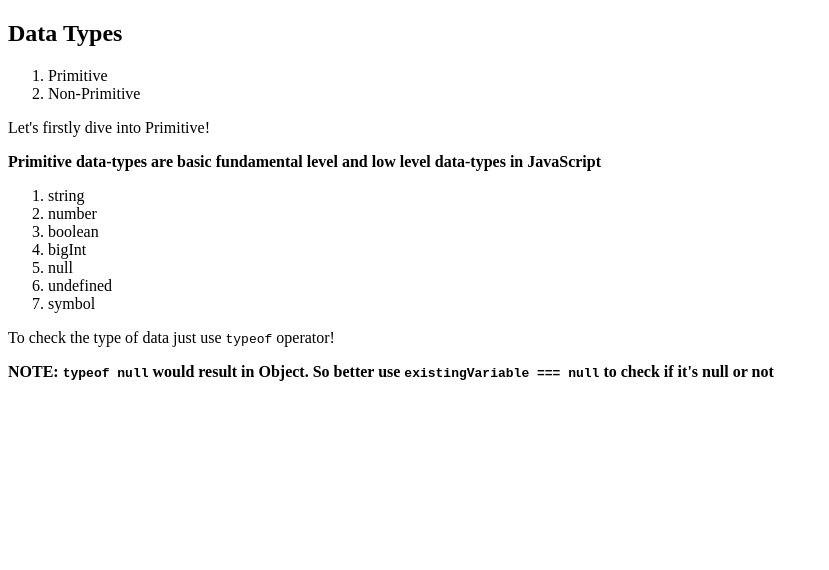
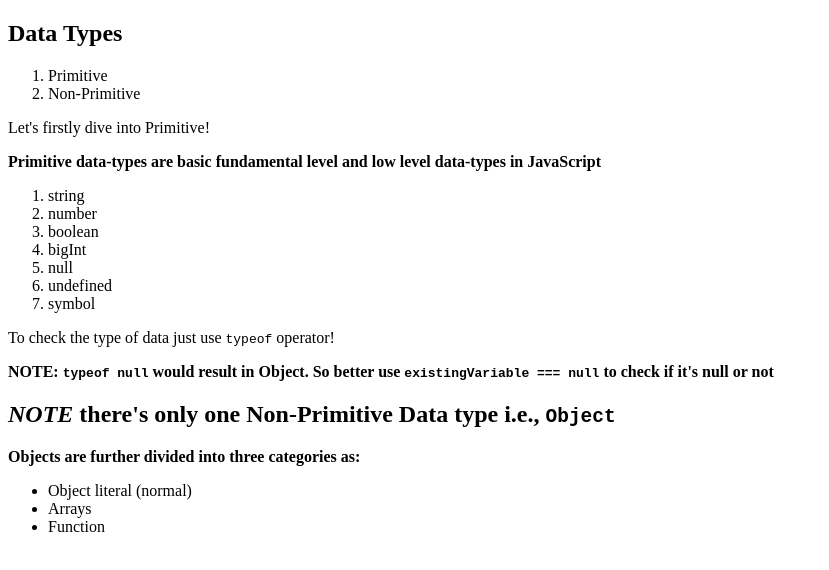
Before and after one commit to jdsteadycode/js-core, a plain HTML site: page DAY2/index.html in a window 1280 px wide. Shown: the whole page, without its empty margins (0-829 px from the left). Drawn offline with Linux system fonts and the light colour scheme.

Commit message:
html content updated

```diff
--- a/DAY2/index.html
+++ b/DAY2/index.html
@@ -30,6 +30,14 @@
             </ol>
             <p>To check the type of data just use <code>typeof</code> operator!</p>
             <b>NOTE: <code>typeof null</code> would result in Object. So better use <code>existingVariable === null</code> to check if it's null or not</b>
+
+            <h2><em>NOTE</em> there's only one Non-Primitive Data type i.e., <code>Object</code></h2>
+            <p><b>Objects are further divided into three categories as:</b></p>
+            <ul>
+                <li>Object literal (normal)</li>
+                <li>Arrays</li>
+                <li>Function</li>
+            </ul>
         </section>
     </section>
 </body>
```
